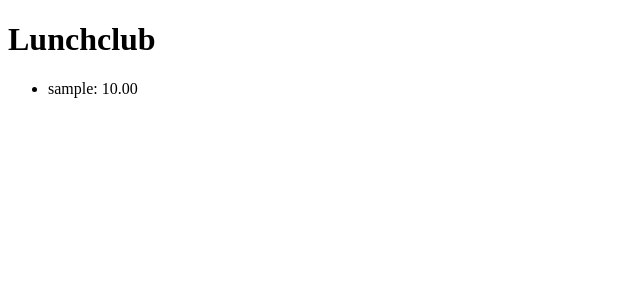
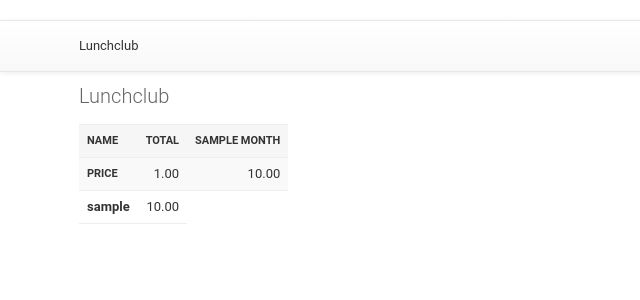
Before and after one commit to Mortal/django-lunchclub, a Django app: template lunchclub/templates/lunchclub/home.html in a window 1280 px wide. Shown: the top 300 px of the page, without its empty margins (0-640 px from the left). Run offline with Django 3.2, Linux system fonts and the light colour scheme; tables that the repository leaves empty hold one stand-in row (values such as "Sample post"); the template is opened without the code that fills it: values that come from a table or form of the project are taken from there, most other values are stand-ins (such as "Sample title", 1, 10 or a date in 2020).

Commit message:
Add balance table

```diff
--- a/lunchclub/models.py
+++ b/lunchclub/models.py
@@ -2,6 +2,7 @@ import decimal
 import collections
 
 from django.db import models
+from django.db.models import Sum
 from lunchclub.fields import AmountField
 
 
@@ -54,6 +55,21 @@ def compute_meal_prices(expense_qs, attendance_qs):
             for month, (expenses, attendances) in months.items()}
 
 
+def compute_month_balances(expense_qs, attendance_qs, meal_prices=None):
+    if meal_prices is None:
+        meal_prices = compute_meal_prices(expense_qs, attendance_qs)
+    # balances[p][m] == b means person p has balance b in month m
+    # Note that we mutate p.balance, so we must have only one instance
+    # of each Person.
+    balances = collections.defaultdict(
+        lambda: collections.defaultdict(decimal.Decimal))
+    for a in attendance_qs:
+        balances[a.person][a.month] -= meal_prices[a.month]
+    for e in expense_qs:
+        balances[e.person][a.month] += e.amount
+    return meal_prices, balances
+
+
 def compute_all_meal_prices():
     return compute_meal_prices(Expense.objects.all(), Attendance.objects.all())
 
@@ -61,12 +77,16 @@ def compute_all_meal_prices():
 def recompute_balances():
     expense_qs = Expense.objects.all()
     attendance_qs = Attendance.objects.all()
-    meal_prices = compute_meal_prices(expense_qs, attendance_qs)
-    balances = collections.defaultdict(decimal.Decimal)
-    for a in attendance_qs:
-        balances[a.person] -= meal_prices[a.month]
-    for e in expense_qs:
-        balances[e.person] += e.amount
+    meal_prices, balances = compute_month_balances(expense_qs,
+                                                   attendance_qs)
     for p, a in balances.items():
-        p.balance = a
+        p.balance = sum(a.values())
         p.save()
+
+
+def get_average_meal_price():
+    expense_qs = Expense.objects.all()
+    attendance_qs = Attendance.objects.all()
+    expense_sum = expense_qs.aggregate(s=Sum('amount'))['s']
+    attendance_count = attendance_qs.count()
+    return expense_sum / attendance_count if attendance_count else 0
--- a/lunchclub/templates/lunchclub/base.html
+++ b/lunchclub/templates/lunchclub/base.html
@@ -3,8 +3,108 @@
 <head>
 <meta charset="utf-8" />
 <title>Lunchclub</title>
+<style>
+body {
+	font-size: 13px;
+	line-height: 16px;
+	font-family: "Roboto", "Lucida Grande", Verdana, Arial, sans-serif;
+	color: #333;
+	margin: 20px 0;
+}
+h1 {
+	margin: 0 0 20px;
+	font-weight: 300;
+	font-size: 20px;
+	color: #666;
+}
+table { border-collapse: collapse; }
+td, th {
+	padding: 8px;
+	border-bottom: 1px solid #eee;
+}
+thead tr {
+	background-color: #f6f6f6;
+}
+thead th {
+	font-size: 11px;
+	text-transform: uppercase;
+	text-align: left;
+	border-top: 1px solid #eee;
+	border-bottom: 1px solid #eee;
+}
+tr:nth-child(even) {
+	background-color: #f9f9f9;
+}
+
+.container {
+    padding: 0 8px;
+    margin: 0 auto;
+    box-sizing: border-box;
+}
+
+nav {
+    -webkit-box-shadow: inset 0 1px 0 rgba(255,255,255,.15),0 1px 5px rgba(0,0,0,.075);
+    box-shadow: inset 0 1px 0 rgba(255,255,255,.15),0 1px 5px rgba(0,0,0,.075);
+    background-image:-webkit-linear-gradient(top,#fff 0,#f8f8f8 100%);
+    background-image:-o-linear-gradient(top,#fff 0,#f8f8f8 100%);
+    background-image:-webkit-gradient(linear,left top,left bottom,from(#fff),to(#f8f8f8));
+    background-image:linear-gradient(to bottom,#fff 0,#f8f8f8 100%);
+    border: 1px solid #E7E7E7;
+    border-width: 1px 0;
+    margin-bottom: 16px;
+}
+
+nav a, nav a:link, nav a:visited {
+    color: #333;
+    text-decoration: none;
+}
+
+nav ul {
+    list-style-type: none;
+    display: flex;
+    display: -webkit-flex;
+    flex-direction: row;
+    -webkit-flex-direction: row;
+    min-height: 50px;
+}
+
+nav li {
+    margin-right: 1em;
+    line-height: 50px;
+}
+
+@media (min-width: 768px) {
+    .container {
+        width: 750px;
+        padding: 0 24px;
+    }
+
+}
+
+@media (min-width: 992px) {
+    .container {
+        width: 970px;
+    }
+}
+
+@media (min-width: 1200px) {
+    .container {
+        width: 1170px;
+    }
+}
+
+.title-list {
+    list-style-type: none;
+    margin: 0;
+    padding: 0;
+}
+</style>
+{% block head %}{% endblock %}
 </head>
 <body>
+    <nav><ul class="container"><li>Lunchclub</li></ul></nav>
+<div class="container">
 {% block content %}{% endblock %}
+</div>
 </body>
 </html>
--- a/lunchclub/templates/lunchclub/home.html
+++ b/lunchclub/templates/lunchclub/home.html
@@ -1,9 +1,37 @@
 {% extends "lunchclub/base.html" %}
+{% block head %}
+<style>
+.balance td { text-align: right; }
+</style>
+{% endblock %}
 {% block content %}
 <h1>Lunchclub</h1>
-<ul>
+<table class="balance">
+<thead>
+<tr>
+<th>Name</th>
+<th>Total</th>
+{% for month in months %}
+<th>{{ month.name }}</th>
+{% endfor %}
+</tr>
+<tr>
+<th>Price</th>
+<td>{{ total_price|floatformat:2 }}</td>
+{% for month in months %}
+<td>{{ month.price|floatformat:2 }}</td>
+{% endfor %}
+</tr>
+</thead>
+<tbody>
 {% for person in persons %}
-<li>{{ person }}: {{ person.balance }}</li>
+<th>{{ person.username }}</th>
+<td>{{ person.balance|floatformat:2 }}</td>
+{% for month in person.months %}
+<td>{{ month.balance|floatformat:2 }}</td>
 {% endfor %}
-</ul>
+</tr>
+{% endfor %}
+</tbody>
+</table>
 {% endblock %}
```
Also changed, not shown: lunchclub/views.py (+50 -2 lines).
